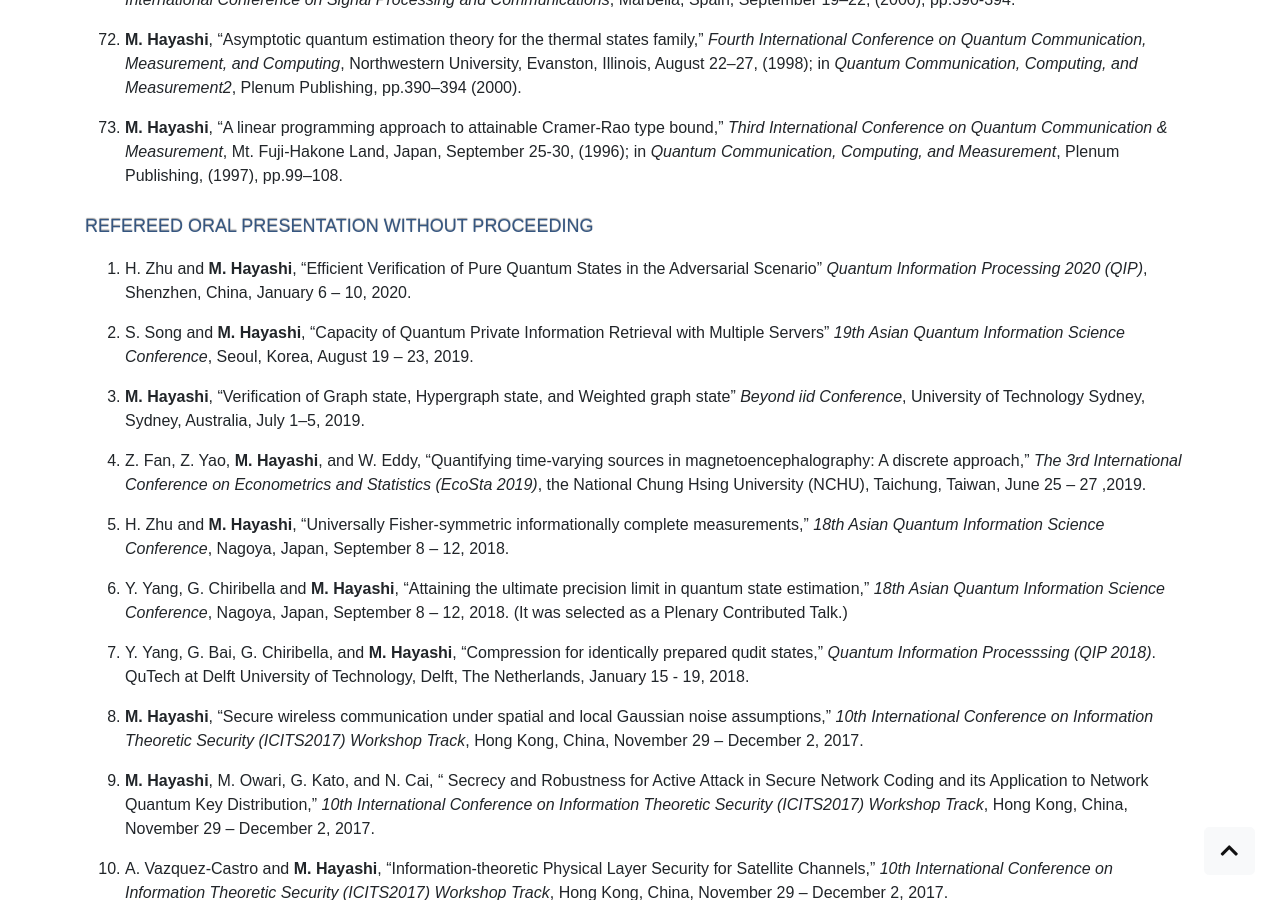
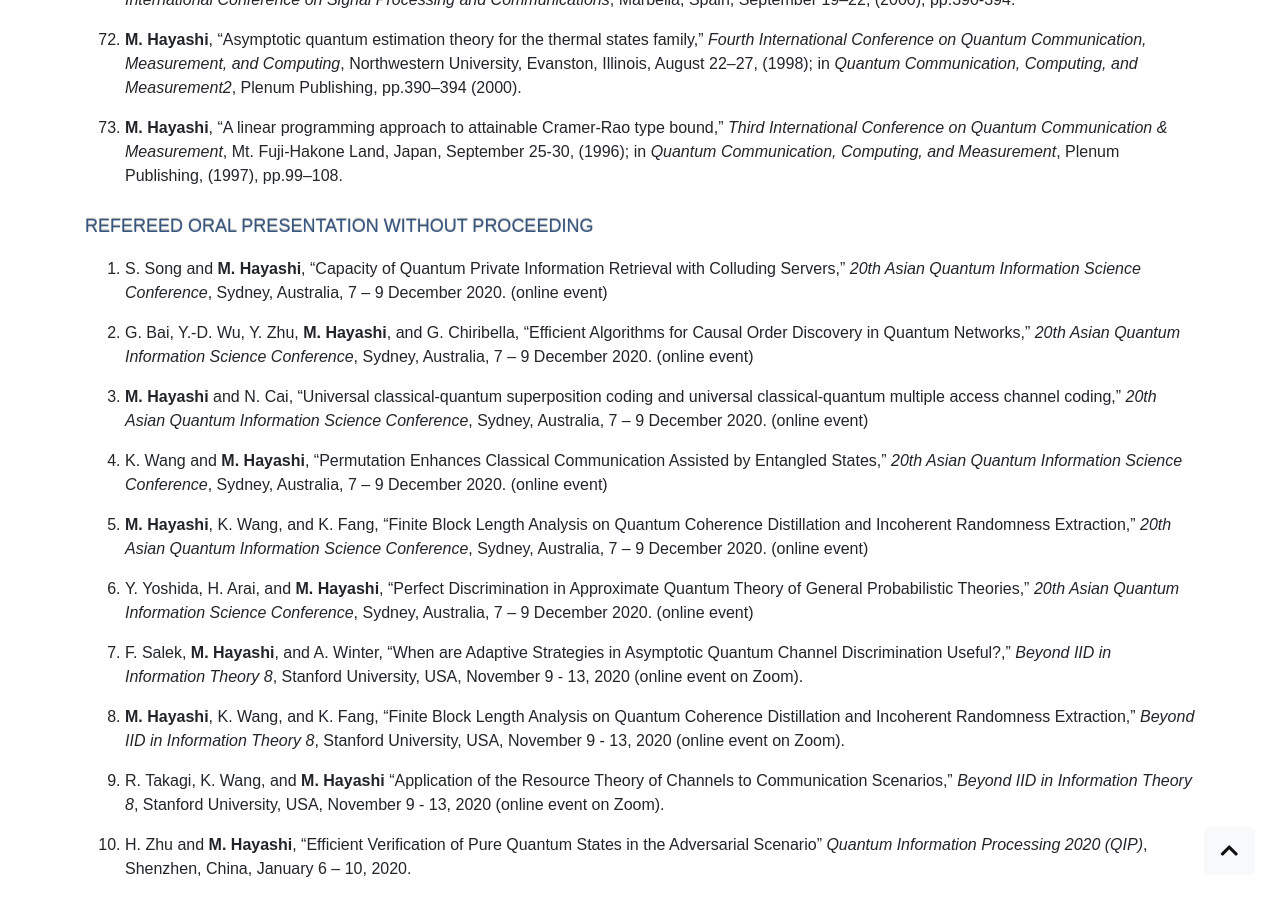
Before and after one commit to Quan-Sky/Masahito-Hayashi, a Jekyll site: the page built from publications.html, in a window 1280 px wide and 900 px high, scrolled down 14843 px. Built offline with Jekyll 4.4.1, drawn with Linux system fonts in a browser that asks for light colours; nearby versions of some CDN libraries.

```diff
--- a/_includes/publication-list.html
+++ b/_includes/publication-list.html
@@ -251,6 +251,15 @@
 </ol>
 <h3 id="refereed-oral-presentation-without-proceeding">Refereed oral presentation without proceeding</h3>
 <ol>
+<li><p>S. Song and <strong>M. Hayashi</strong>, “Capacity of Quantum Private Information Retrieval with Colluding Servers,” <span><em>20th Asian Quantum Information Science Conference</em></span>, Sydney, Australia, 7 – 9 December 2020. (online event)</p></li>
+<li><p>G. Bai, Y.-D. Wu, Y. Zhu, <strong>M. Hayashi</strong>, and G. Chiribella, “Efficient Algorithms for Causal Order Discovery in Quantum Networks,” <span><em>20th Asian Quantum Information Science Conference</em></span>, Sydney, Australia, 7 – 9 December 2020. (online event)</p></li>
+<li><p><strong>M. Hayashi</strong> and N. Cai, “Universal classical-quantum superposition coding and universal classical-quantum multiple access channel coding,” <span><em>20th Asian Quantum Information Science Conference</em></span>, Sydney, Australia, 7 – 9 December 2020. (online event)</p></li>
+<li><p>K. Wang and <strong>M. Hayashi</strong>, “Permutation Enhances Classical Communication Assisted by Entangled States,” <span><em>20th Asian Quantum Information Science Conference</em></span>, Sydney, Australia, 7 – 9 December 2020. (online event)</p></li>
+<li><p><strong>M. Hayashi</strong>, K. Wang, and K. Fang, “Finite Block Length Analysis on Quantum Coherence Distillation and Incoherent Randomness Extraction,” <span><em>20th Asian Quantum Information Science Conference</em></span>, Sydney, Australia, 7 – 9 December 2020. (online event)</p></li>
+<li><p>Y. Yoshida, H. Arai, and <strong>M. Hayashi</strong>, “Perfect Discrimination in Approximate Quantum Theory of General Probabilistic Theories,” <span><em>20th Asian Quantum Information Science Conference</em></span>, Sydney, Australia, 7 – 9 December 2020. (online event)</p></li>
+<li><p>F. Salek, <strong>M. Hayashi</strong>, and A. Winter, “When are Adaptive Strategies in Asymptotic Quantum Channel Discrimination Useful?,” <span><em>Beyond IID in Information Theory 8</em></span>, Stanford University, USA, November 9 - 13, 2020 (online event on Zoom).</p></li>
+<li><p><strong>M. Hayashi</strong>, K. Wang, and K. Fang, “Finite Block Length Analysis on Quantum Coherence Distillation and Incoherent Randomness Extraction,” <span><em>Beyond IID in Information Theory 8</em></span>, Stanford University, USA, November 9 - 13, 2020 (online event on Zoom).</p></li>
+<li><p>R. Takagi, K. Wang, and <strong>M. Hayashi</strong> “Application of the Resource Theory of Channels to Communication Scenarios,” <span><em>Beyond IID in Information Theory 8</em></span>, Stanford University, USA, November 9 - 13, 2020 (online event on Zoom).</p></li>
 <li><p>H. Zhu and <strong>M. Hayashi</strong>, “Efficient Verification of Pure Quantum States in the Adversarial Scenario” <span><em>Quantum Information Processing 2020 (QIP)</em></span>, Shenzhen, China, January 6 – 10, 2020.</p></li>
 <li><p>S. Song and <strong>M. Hayashi</strong>, “Capacity of Quantum Private Information Retrieval with Multiple Servers” <span><em>19th Asian Quantum Information Science Conference</em></span>, Seoul, Korea, August 19 – 23, 2019.</p></li>
 <li><p><strong>M. Hayashi</strong>, “Verification of Graph state, Hypergraph state, and Weighted graph state” <span><em>Beyond iid Conference</em></span>, University of Technology Sydney, Sydney, Australia, July 1–5, 2019.</p></li>
```
Also changed, not shown: _posts/2020-12-22-hiring.md (added, +38 -0 lines), 5 other files.
